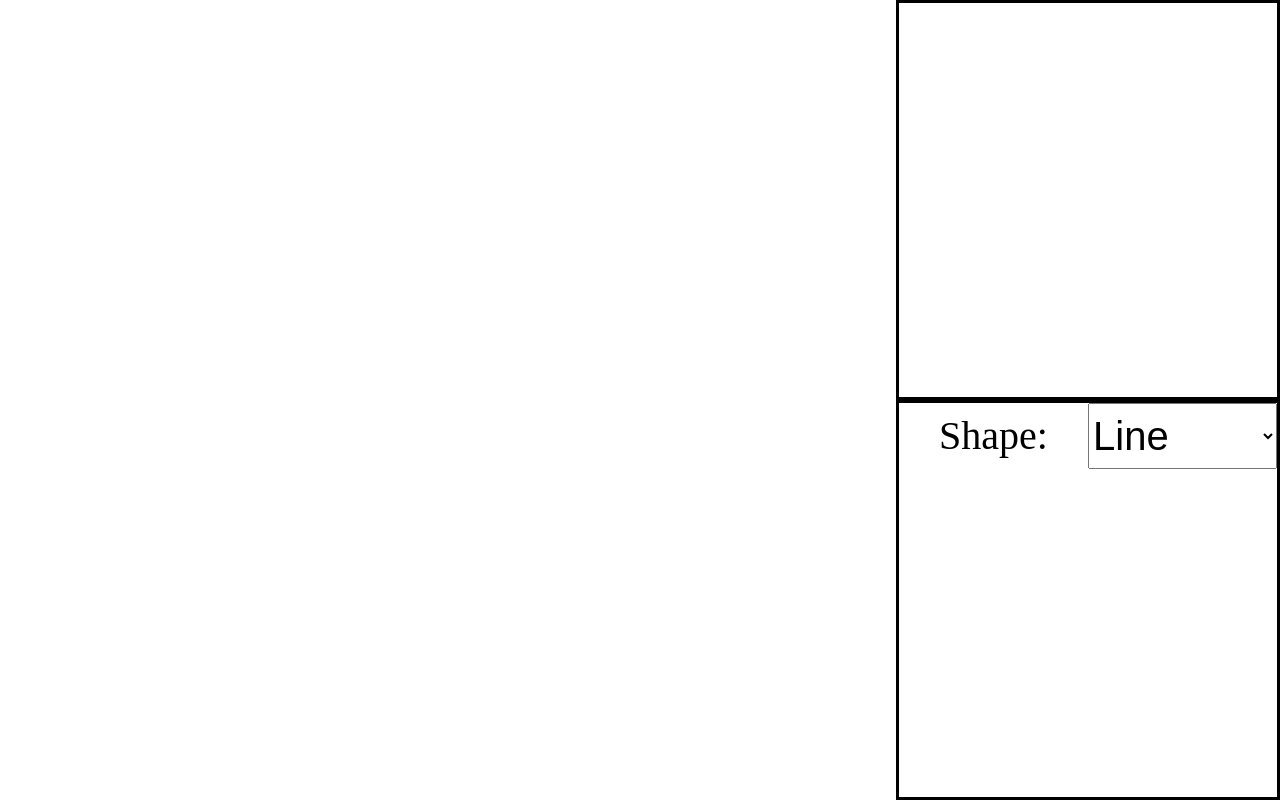
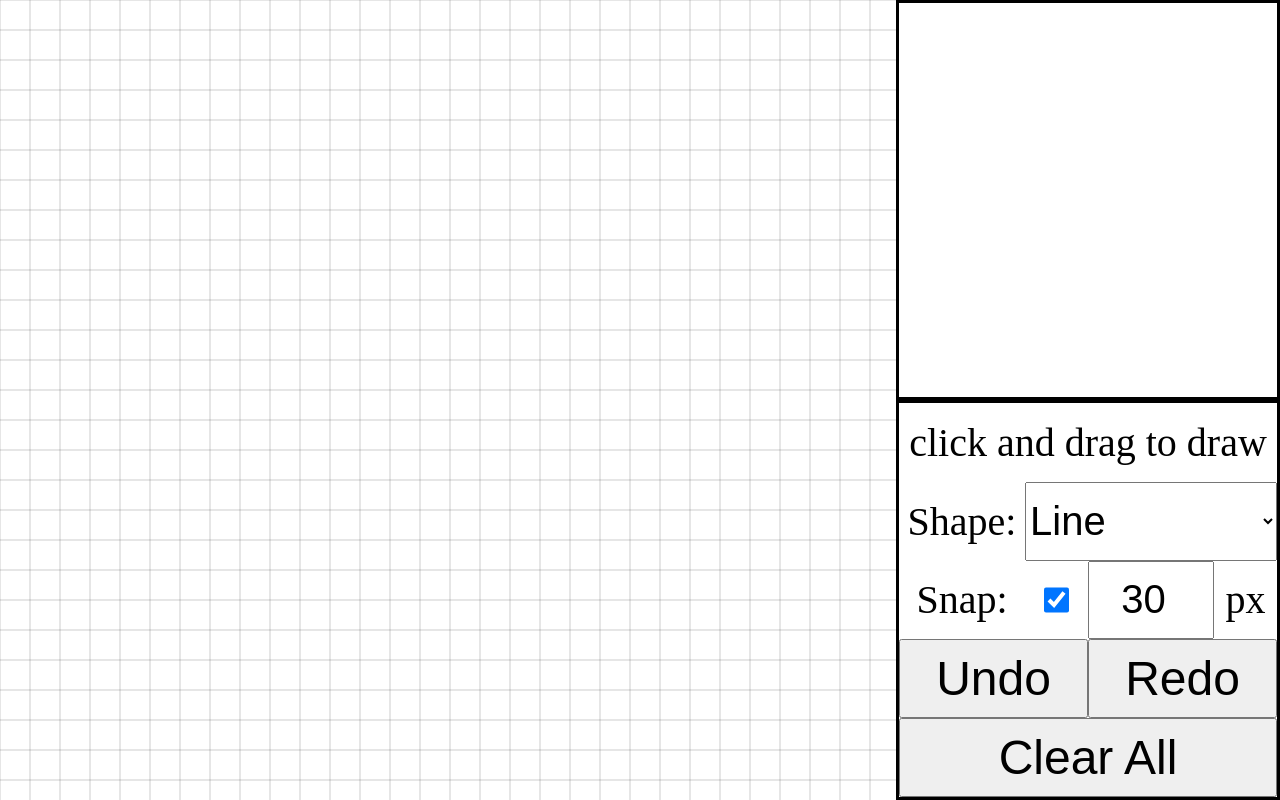
Before and after one commit to masaad01/Drawer, a plain HTML site: page index.html in a window 1280 px wide. Drawn offline with Linux system fonts and the light colour scheme.

Commit message:
Added more functionality for drawer
added undo/redo/clear and snap to grid option

in the css changed the grid of the control section

```diff
--- a/Drawer.css
+++ b/Drawer.css
@@ -28,14 +28,12 @@ canvas{
 }
 #controlsSec{
     display: grid;
-    grid-template: repeat(6 , 1fr) / repeat(4 , 1fr);
+    grid-template: repeat(5 , 20%) / repeat(6 , 16.667%);
 }
 #controlsSec label{
     font-size: 5vmin;
     text-align: center;
     margin: auto;
-
-    grid-column: 1 / 3;
 }
 @media screen and (orientation:portrait) {
     #container{
@@ -51,14 +49,29 @@ canvas{
     font-size: 6vmin;
 }
 .inputNumber{
-    width: 5vw;
-    margin: 0.5vw;
-    grid-column: 3 / 5;
-
-    font-size: 1vmin;
+    font-size: 5vmin;
+    text-align: center;
 }
 .inputList{
-    grid-column: 3 / 5;
-
     font-size: 5vmin;
 }
+.inputCheckbox{
+    width: 40%;
+    height: 40%;
+    margin: auto;
+}
+.gridSpan2{
+    grid-column: span 2;
+}
+.gridSpan3{
+    grid-column: span 3;
+}
+.gridSpan4{
+    grid-column: span 4;
+}
+.gridSpan5{
+    grid-column: span 5;
+}
+.gridSpan6{
+    grid-column: span 6;
+}
--- a/Drawer.js
+++ b/Drawer.js
@@ -1,5 +1,23 @@
 let count=0;
-let mousePos = {x: 0, y: 0};
+let mousePos = {x:0 , y:0};
+let gridCell = 30;
+let gridFlag = true;
+Object.defineProperties(mousePos,{
+    xGrid:{
+        get: function(v){
+            if(gridCell <= 0 || !gridFlag)
+                return this.x;
+            return Math.round(this.x/gridCell)*gridCell;
+        }
+    },
+    yGrid:{
+        get: function(v){
+            if(gridCell <= 0 || !gridFlag)
+                return this.y;
+            return Math.round(this.y/gridCell)*gridCell;
+        }
+    }
+});
 
 function Line(ctx){
     this.startPos = {x: undefined,y: undefined};
@@ -62,7 +80,8 @@ function Circle(ctx){
     }
 }
 function Drawer(ctx){
-    this.shapes = [];
+    let shapes = [];
+    let deleted = [];
     this.demoStartP = undefined;
     this.type = undefined;
     const typeConstructor = {
@@ -71,16 +90,20 @@ function Drawer(ctx){
         Circle: () => new Circle(ctx)
     }
 
+    Object.defineProperties(this,{
+        shapes: {get: () => shapes}
+    })
+
     this.penDown = function(startP){
-        this.shapes.push(typeConstructor[this.type]());
+        shapes.push(typeConstructor[this.type]());
 
-        let l = this.shapes.length;
-        this.shapes[l-1].startPos = startP;
+        let l = shapes.length;
+        shapes[l-1].startPos = startP;
     }
     this.penUp = function(endP){
-        let l = this.shapes.length;
-        this.shapes[l-1].endPos = endP;
-        this.shapes[l-1].draw();
+        let l = shapes.length;
+        shapes[l-1].endPos = endP;
+        shapes[l-1].draw();
     }
     this.demo = function(startP,endP = mousePos){
         let shape = typeConstructor[this.type]();
@@ -89,11 +112,28 @@ function Drawer(ctx){
         shape.endPos = endP;
         shape.draw();
     }
+    this.undo = function(){
+        if(shapes.length > 0)
+            deleted.push(shapes.pop());
+    }
+    this.redo = function(){
+        if(deleted.length > 0)
+            shapes.push(deleted.pop());
+    }
+    this.reset = function(){
+        shapes = [];
+        deleted = [];
+        this.demoStartP = undefined;
+        this.type = undefined;
+    }
 }
 function DrawerGUI(){
     //private vars
     let canvas , mainSection,ctx;
-    const input = {type: undefined};
+    const input = {
+        type: undefined, undo: undefined , redo: undefined,
+        reset: undefined, grid:{size: undefined, flag: undefined}
+    };
     //public vars
     this.app = "";
     //private methods
@@ -106,11 +146,28 @@ function DrawerGUI(){
         let scoreSection = htmlCreator("div",container,"scoreSec","view");
         let controlsSection = htmlCreator("div",container,"controlsSec","view");
 
-        htmlCreator("label",controlsSection,"","","Shape: ");
-        input.type = htmlCreator("select",controlsSection,"","inputList")
+        htmlCreator("label",controlsSection,"","gridSpan6","click and drag to draw");
+
+        htmlCreator("label",controlsSection,"","gridSpan2","Shape: ");
+        input.type = htmlCreator("select",controlsSection,"","inputList gridSpan4")
         htmlCreator("option",input.type,"","","Line");
         htmlCreator("option",input.type,"","","Rectangle");
         htmlCreator("option",input.type,"","","Circle");
+
+        htmlCreator("label", controlsSection, "", "gridSpan2", "Snap: ").title = "snap pen to grid";
+        input.grid.flag = htmlCreator("input", controlsSection, "","inputCheckbox ");
+        input.grid.flag.type = "checkbox";
+        input.grid.flag.checked = gridFlag;
+        input.grid.size = htmlCreator("input", controlsSection, "","inputNumber gridSpan2");
+        input.grid.size.type = "number";
+        input.grid.size.min = "10";
+        input.grid.size.max = "100";
+        input.grid.size.value = gridCell;
+        htmlCreator("label", controlsSection, "", "", "px");
+
+        input.undo = htmlCreator("button",controlsSection,"","button gridSpan3","Undo");
+        input.redo = htmlCreator("button",controlsSection,"","button gridSpan3","Redo");
+        input.reset = htmlCreator("button",controlsSection,"","button gridSpan6","Clear All");
 
         canvas = htmlCreator("canvas" ,mainSection);
         canvas.height = mainSection.offsetHeight ;
@@ -125,18 +182,18 @@ function DrawerGUI(){
             mousePos.y = event.y;
             if(self.app.demoStartP != undefined){
                 self.display(0);
-                self.app.demo(self.app.demoStartP,{x:event.x,y:event.y});
+                self.app.demo(self.app.demoStartP,{x:mousePos.xGrid,y:mousePos.yGrid});
             }
         });
         canvas.addEventListener("mousedown", function(event){
             if(event.button == 0){   //left mouse button
-                self.app.penDown({x:event.x,y:event.y});
-                self.app.demoStartP = {x:event.x,y:event.y};
+                self.app.penDown({x:mousePos.xGrid,y:mousePos.yGrid});
+                self.app.demoStartP = {x:mousePos.xGrid,y:mousePos.yGrid};
             }
         });
         window.addEventListener("mouseup", function(event){
             if(self.app.demoStartP != undefined && event.button == 0){
-                self.app.penUp({x:event.x,y:event.y});
+                self.app.penUp({x:mousePos.xGrid,y:mousePos.yGrid});
                 self.app.demoStartP = undefined;
             }
         });
@@ -144,20 +201,32 @@ function DrawerGUI(){
             canvas.height = mainSection.offsetHeight ;
             canvas.width = mainSection.offsetWidth;
             self.display(0);
-        })
-        // canvas.addEventListener("mouseout", function(event){
-        //     if(self.app.demoStartP != undefined){
-        //         self.app.penUp({x:event.x,y:event.y});
-        //         self.app.demoStartP = undefined;
-        //     }
-        // });
+        });
         input.type.addEventListener("change",function(){self.app.type = this.value;})
+        input.undo.addEventListener("click", function(){self.app.undo();self.display.bind(self)(0);});
+        input.redo.addEventListener("click", function(){self.app.redo();self.display.bind(self)(0);});
+        input.reset.addEventListener("click", function(){self.reset();});
+        input.grid.size.addEventListener("change",function(){gridCell = this.value;self.display.bind(self)(0);})
+        input.grid.flag.addEventListener("change",function(){gridFlag = this.checked;self.display.bind(self)(0);})
     }
     const clearCanvas = function(){
+        let size = {x: canvas.width/gridCell , y: canvas.height/gridCell};
         ctx.clearRect(0,0,canvas.width,canvas.height);
 
-
-
+        ctx.globalAlpha = 0.2;
+        for(let i=0;i<size.y+1;i++){
+            ctx.beginPath();
+            ctx.moveTo(0, i * gridCell);
+            ctx.lineTo(gridCell * size.x, i * gridCell);
+            ctx.stroke();
+        }
+        for(let i=0;i<size.x+1;i++){
+            ctx.beginPath();
+            ctx.moveTo(i * gridCell, 0);
+            ctx.lineTo(i * gridCell, gridCell * size.y);
+            ctx.stroke();
+        }
+        ctx.globalAlpha = 1;
     }
     //public methods
     this.start = function(){
@@ -166,7 +235,6 @@ function DrawerGUI(){
 
 
         this.app = new Drawer(ctx);
-        this.app.type = input.type.value;
         clearCanvas.bind(this)();
         addEvents.bind(this)();
         this.reset();
@@ -175,12 +243,11 @@ function DrawerGUI(){
         clearCanvas.bind(this)();
         for(let i=0,l=this.app.shapes.length;i<l;i++)
             this.app.shapes[i].draw();
-
-
     }
     this.reset = function(){
-        //this.app.initialize();
-
+        this.app.reset();
+        this.app.type = input.type.value;
+        this.display(0);
     }
 }
 
@@ -202,6 +269,3 @@ function htmlCreator(tag,parent,id="",clss="",inHTML=""){
 
     return t;
 }
-function fun(c=""){
-    alert(c +"\n"+ count++);
-}
```
